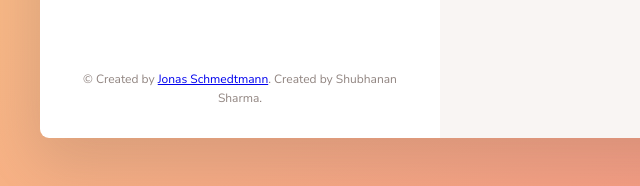
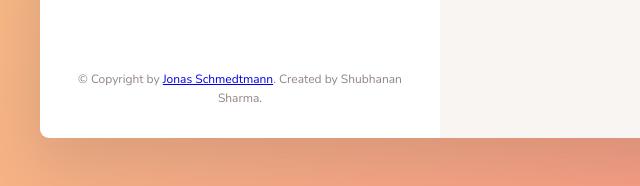
Before and after one commit to shubhs27/Forkify, a website built with Parcel: page index.html in a window 1280 px wide. Shown: the part 1083-1269 px from the top of the page, 0-640 px from the left. Built offline with nearby package versions, Linux system fonts and the light colour scheme.

Commit message:
Updated index.html

```diff
--- a/index.html
+++ b/index.html
@@ -121,7 +121,7 @@
           </button> -->
         </div>
         <p class="copyright">
-          &copy; Created by
+          &copy; Copyright by
           <a
             class="twitter-link"
             target="_blank"
```
